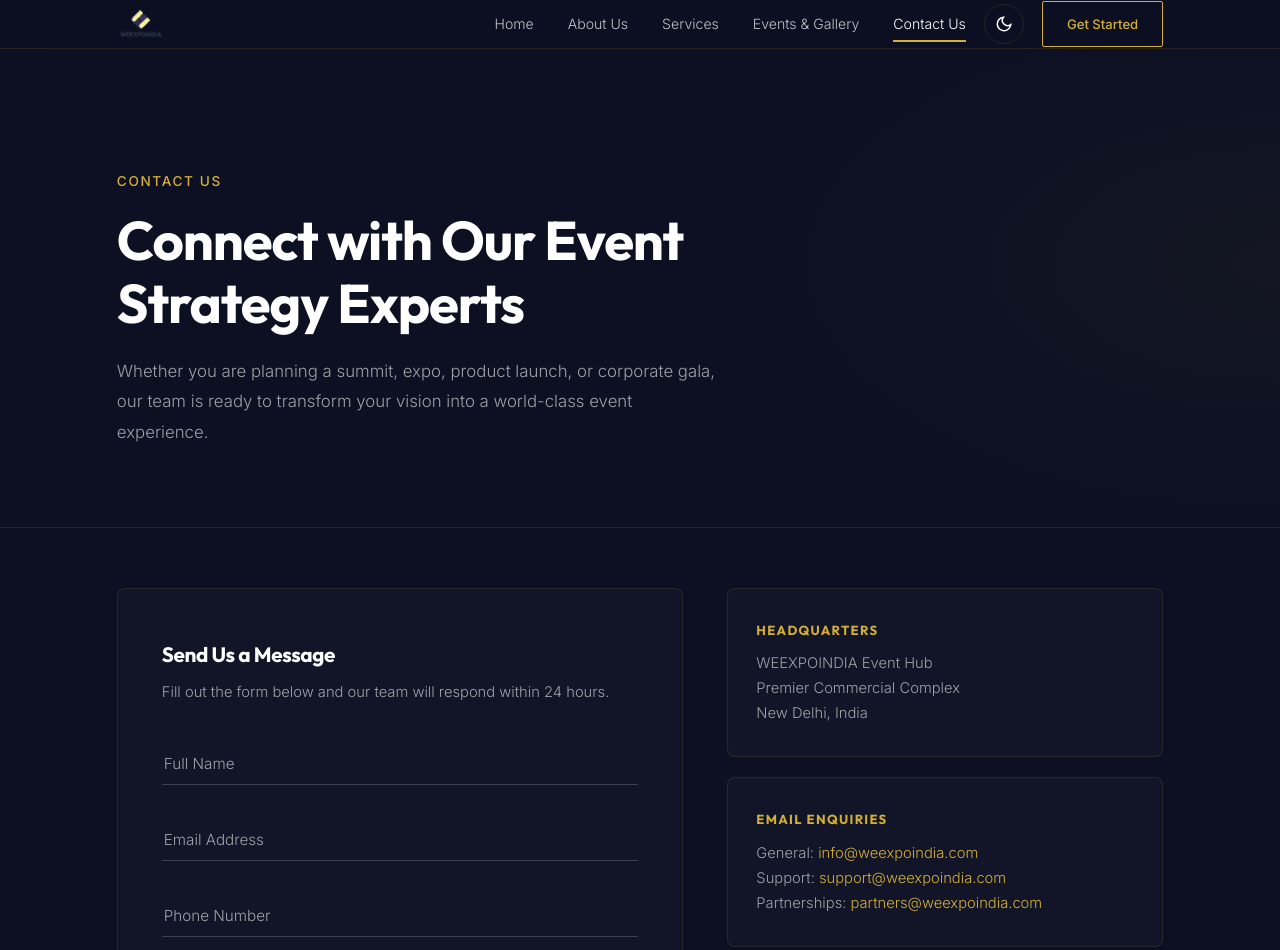
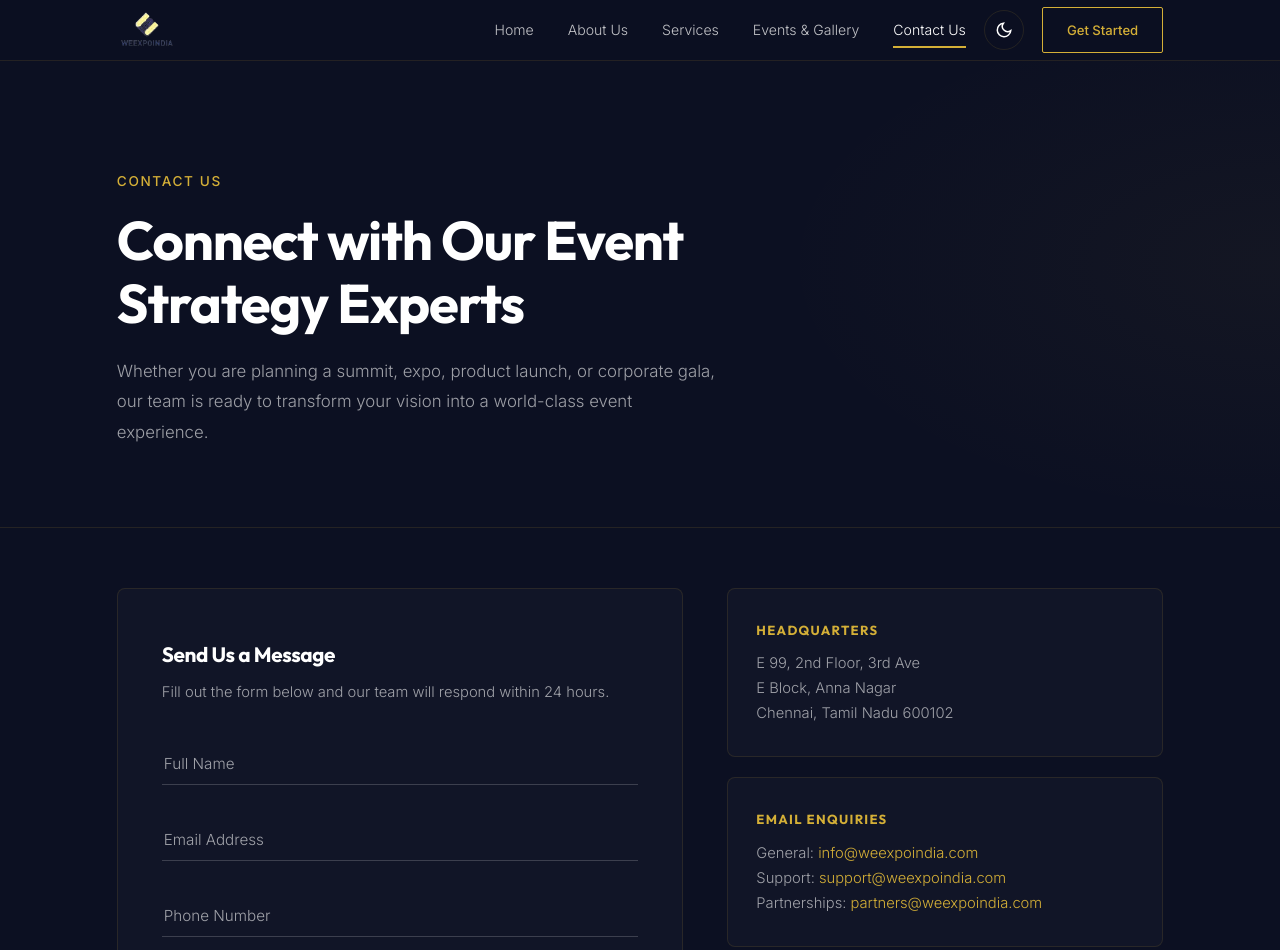
Before and after one commit to adarshamigo11/weexpoindia, a plain HTML site: page contact.html in a window 1280 px wide. Shown: the top 950 px of the page. Drawn offline with nearby package versions, Linux system fonts and the light colour scheme.

Commit message:
Update address to Chennai, increase navbar and logo size

```diff
--- a/contact.html
+++ b/contact.html
@@ -33,9 +33,9 @@
 header{position:fixed; top:0; left:0; right:0; z-index:100; padding-top:env(safe-area-inset-top,0px);
   background:color-mix(in srgb, var(--bg) 85%, transparent); backdrop-filter:blur(20px); -webkit-backdrop-filter:blur(20px);
   border-bottom:1px solid var(--border);}
-nav{display:flex; align-items:center; justify-content:space-between; padding:20px 6vw; gap:18px;}
+nav{display:flex; align-items:center; justify-content:space-between; padding:26px 6vw; gap:18px;}
 .brand{display:flex; align-items:center; gap:12px;}
-.brand-logo{height:48px; width:auto; object-fit:contain; flex-shrink:0; filter:brightness(1.1);}
+.brand-logo{height:60px; width:auto; object-fit:contain; flex-shrink:0; filter:brightness(1.1);}
 .navlinks{display:flex; gap:34px; font-size:0.88rem; margin-left:auto;}
 .navlinks a{position:relative; opacity:0.75; transition:opacity .3s; color:var(--text);}
 .navlinks a.active,.navlinks a:hover{opacity:1;}
@@ -112,7 +112,7 @@
 
 @media(max-width:900px){
   nav{padding:16px 6vw;}
-  .brand-logo{height:40px;}
+  .brand-logo{height:50px;}
   .navlinks{position:fixed; top:80px; left:0; right:0; background:var(--bg-alt); flex-direction:column; padding:24px 6vw; gap:20px; border-bottom:1px solid var(--border); transform:translateY(-130%); transition:transform .35s ease;}
   .navlinks.open{transform:translateY(0);}
   .menu-toggle{display:block;}
@@ -176,7 +176,7 @@
     <div class="info-cards">
       <div class="info-card reveal">
         <h4>HEADQUARTERS</h4>
-        <p>WEEXPOINDIA Event Hub<br>Premier Commercial Complex<br>New Delhi, India</p>
+        <p>E 99, 2nd Floor, 3rd Ave<br>E Block, Anna Nagar<br>Chennai, Tamil Nadu 600102</p>
       </div>
       <div class="info-card reveal">
         <h4>EMAIL ENQUIRIES</h4>
@@ -198,14 +198,14 @@
     </div>
   </div>
   <div class="wrap map-box reveal">
-    <iframe src="https://www.google.com/maps?q=New+Delhi+India&output=embed" loading="lazy"></iframe>
+    <iframe src="https://www.google.com/maps?q=E+99+2nd+Floor+3rd+Ave+Anna+Nagar+Chennai+Tamil+Nadu+600102&output=embed" loading="lazy"></iframe>
   </div>
 </section>
 
 <footer>
   <div class="wrap footer-grid">
     <div>
-      <div class="brand"><img src="logo.png" alt="WEEXPOINDIA" class="brand-logo" style="height:42px;"></div>
+      <div class="brand"><img src="logo.png" alt="WEEXPOINDIA" class="brand-logo" style="height:52px;"></div>
       <p class="slogan" style="margin-bottom:16px;">EXPLORE. ENLIGHTEN. EVOLVE.</p>
       <p class="desc">A globally recognized full-service event management community producing summits, expos, and brand activations across diversified sectors in the global arena.</p>
     </div>
```
Also changed, not shown: about.html (+4 -4 lines), events.html (+4 -4 lines), index.html (+4 -4 lines), services.html (+4 -4 lines).
